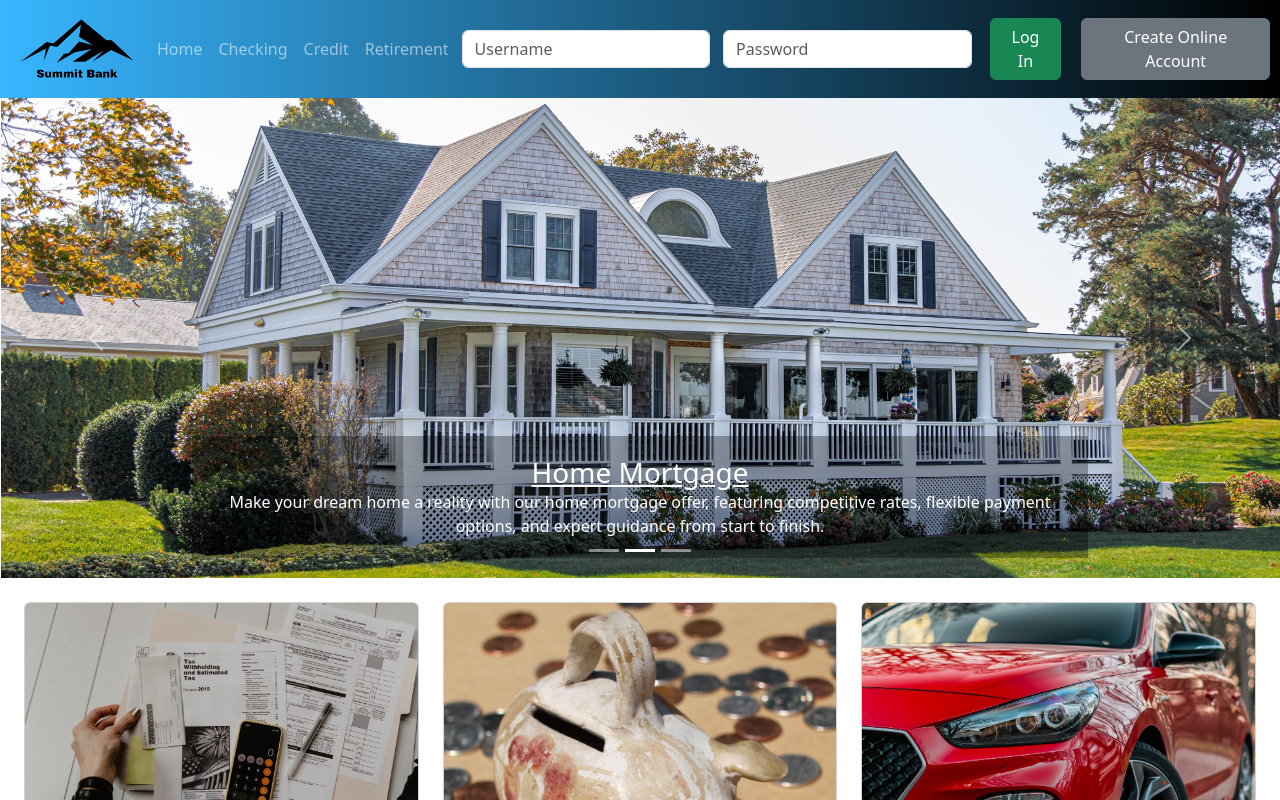
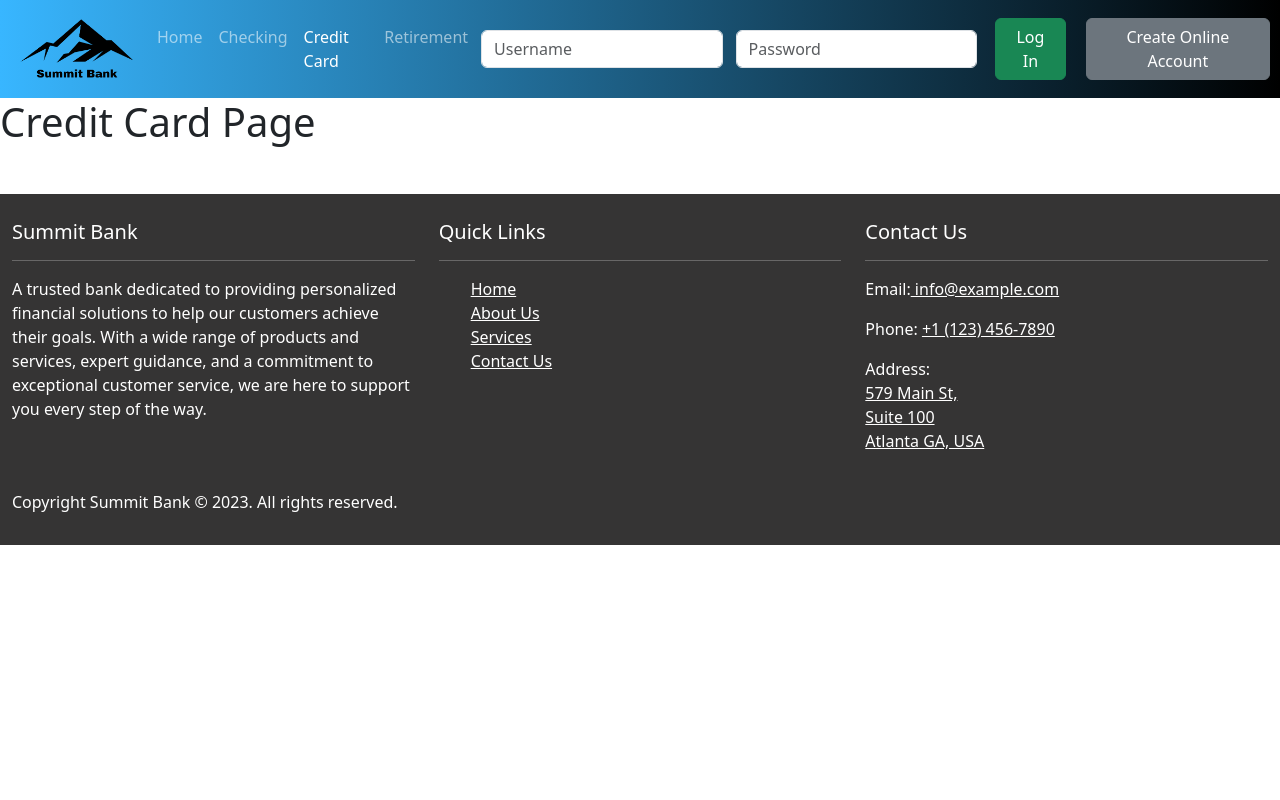
Before and after one commit to MoisesFC/summit-bank, a React (Create React App) app: page /credit-card in a window 1280 px wide. Shown: the top 800 px of the page. Built offline with nearby package versions, Linux system fonts and the light colour scheme.

Commit message:
instlled and implement routing

```diff
--- a/src/App.js
+++ b/src/App.js
@@ -1,5 +1,6 @@
 import logo from './logo.svg';
 import './App.css';
+import { BrowserRouter, Routes, Route } from 'react-router-dom';
 import Header from './components/Header';
 import Footer from './components/Footer';
 import HomePage from './pages/HomePage';
@@ -10,10 +11,18 @@ import RetirementPage from './pages/RetirementPage';
 
 function App() {
   return (
-    <>
-      <Header />
-      <HomePage />
-    </>
+    <BrowserRouter>
+      <>
+        <Header />
+        <Routes>
+          <Route path="/" element={<HomePage />} />
+          <Route path="/checking" element={<CheckingPage />} />
+          <Route path="/credit-card" element={<CreditCardPage />} />
+          <Route path="/retirement" element={<RetirementPage />} />
+        </Routes>
+        <Footer />
+      </>
+    </BrowserRouter>
 
   );
 }
--- a/src/components/Header.js
+++ b/src/components/Header.js
@@ -1,15 +1,13 @@
-import Container from 'react-bootstrap/Container';
-import Nav from 'react-bootstrap/Nav';
-import Navbar from 'react-bootstrap/Navbar';
-import NavDropdown from 'react-bootstrap/NavDropdown';
-import SummitBankLogo from '../img/SummitBankHoriontalCrop.png'
+import React from 'react';
+import { Nav, Navbar } from 'react-bootstrap';
+import { NavLink } from 'react-router-dom';
+import SummitBankLogo from '../img/SummitBankHoriontalCrop.png';
 import Form from 'react-bootstrap/Form';
 import Button from 'react-bootstrap/Button';
 
-
 const Header = () => {
   return (
-    <Navbar data-bs-theme="dark" className='navdark' expand="md"  >
+    <Navbar data-bs-theme="dark" className='navdark' expand="xl">
       <Navbar.Brand style={{ paddingLeft: "20px" }} href="#home">
         <img
           src={SummitBankLogo}
@@ -21,31 +19,32 @@ const Header = () => {
       <Navbar.Toggle style={{ margin: '10px' }} className="toggler-icon" aria-controls="basic-navbar-nav" />
       <Navbar.Collapse id="basic-navbar-nav">
         <Nav className="me-auto">
-          <Nav.Link className="navLink" href="#home">Home</Nav.Link>
-          <Nav.Link href="#link">Checking</Nav.Link>
-          <Nav.Link href="#link">Credit</Nav.Link>
-          <Nav.Link href="#link">Retirement</Nav.Link>
+          <Nav.Link as={NavLink} to="/" exact activeClassName="active-link" className="link-white">
+            Home
+          </Nav.Link>
+          <Nav.Link as={NavLink} to="/checking" activeClassName="active-link" className="link-white">
+            Checking
+          </Nav.Link>
+          <Nav.Link as={NavLink} to="/credit-card" activeClassName="active-link" className="link-white">
+            Credit Card
+          </Nav.Link>
+          <Nav.Link as={NavLink} to="/retirement" activeClassName="active-link" className="link-white">
+            Retirement
+          </Nav.Link>
         </Nav>
         <Form className="d-flex" data-bs-theme="light">
-          <Form.Control
-            type="username"
-            placeholder="Username"
-            className="me-2"
-            aria-label="username"
-          />
-          <Form.Control
-            type="password"
-            placeholder="Password"
-            className="me-2"
-            aria-label="password"
-          />
+          <Form.Control type="username" placeholder="Username" className="me-2" aria-label="username" />
+          <Form.Control type="password" placeholder="Password" className="me-2" aria-label="password" />
         </Form>
-        <Button style={{ margin: "10px" }} lg variant="success">Log In</Button>
-
-        <Button style={{ margin: '10px' }} lg variant="secondary">Create Online Account</Button>
+        <Button style={{ margin: "10px" }} lg variant="success">
+          Log In
+        </Button>
+        <Button style={{ margin: '10px' }} lg variant="secondary">
+          Create Online Account
+        </Button>
       </Navbar.Collapse>
     </Navbar>
-  )
-}
+  );
+};
 
 export default Header;
--- a/src/pages/HomePage.js
+++ b/src/pages/HomePage.js
@@ -51,6 +51,7 @@ const HomePage = () => {
                             <Card.Text>
                             Simplify your finances and take control of your money with our checking account offer, featuring no monthly fees, free online banking and bill pay, and access to over thousands of ATMs nationwide. With our account, you can manage your money with ease and enjoy the convenience of banking on your terms.
                             </Card.Text>
+
                             <Button variant="primary">Open Account</Button>
                         </Card.Body>
                     </Card>
@@ -63,6 +64,7 @@ const HomePage = () => {
                             <Card.Text>
                             Start saving for your future today with our savings account offer, featuring competitive interest rates and no monthly fees, plus easy access to your funds whenever you need them. With our account, you can achieve your financial goals and enjoy peace of mind knowing your money is safe and secure.
                             </Card.Text>
+                            <br/>
                             <Button variant="primary">Start Saving</Button>
                         </Card.Body>
                     </Card>
@@ -75,6 +77,7 @@ const HomePage = () => {
                             <Card.Text>
                             Start saving for your future today with our savings account offer, featuring competitive interest rates and no monthly fees, plus easy access to your funds whenever you need them. With our account, you can achieve your financial goals and enjoy peace of mind knowing your money is safe and secure.
                             </Card.Text>
+                            <br/>
                             <Button variant="primary">Check Rates</Button>
                         </Card.Body>
                     </Card>
```
Also changed, not shown: src/App.css (line endings or trailing spaces).
